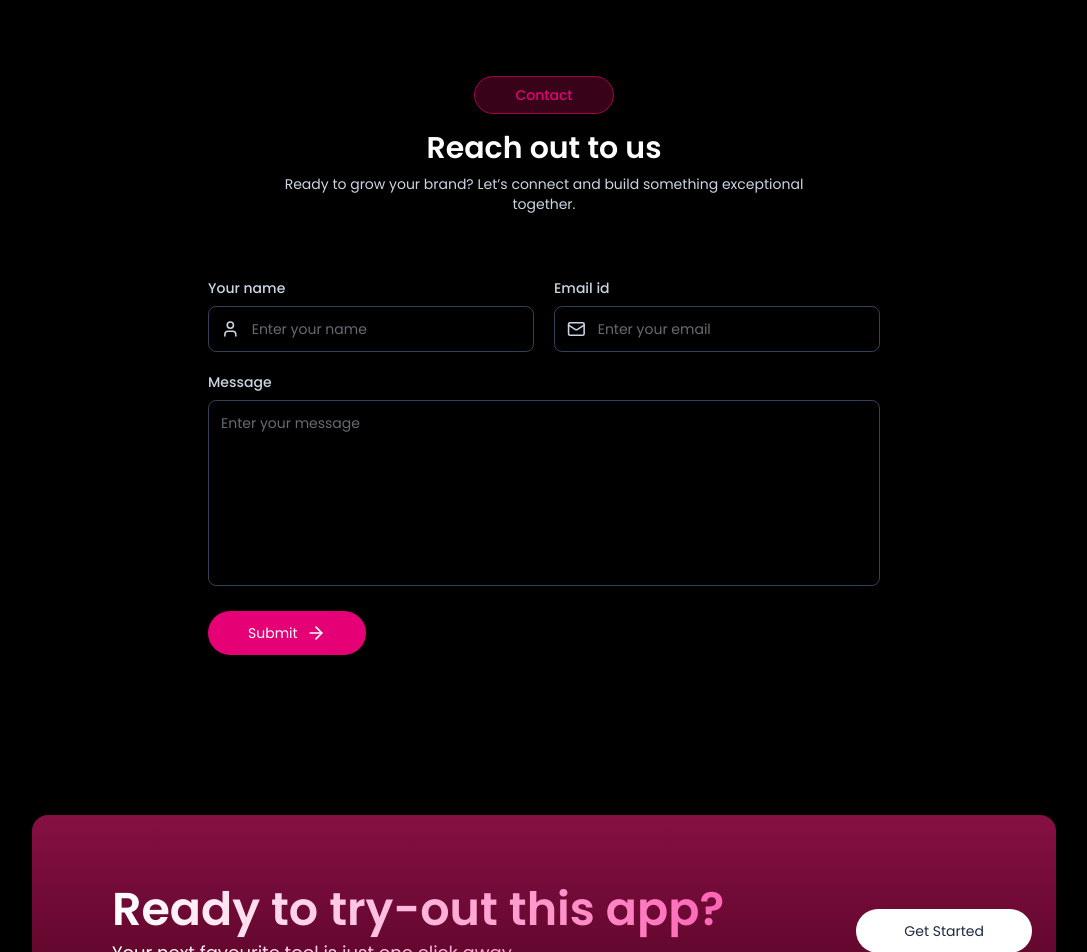
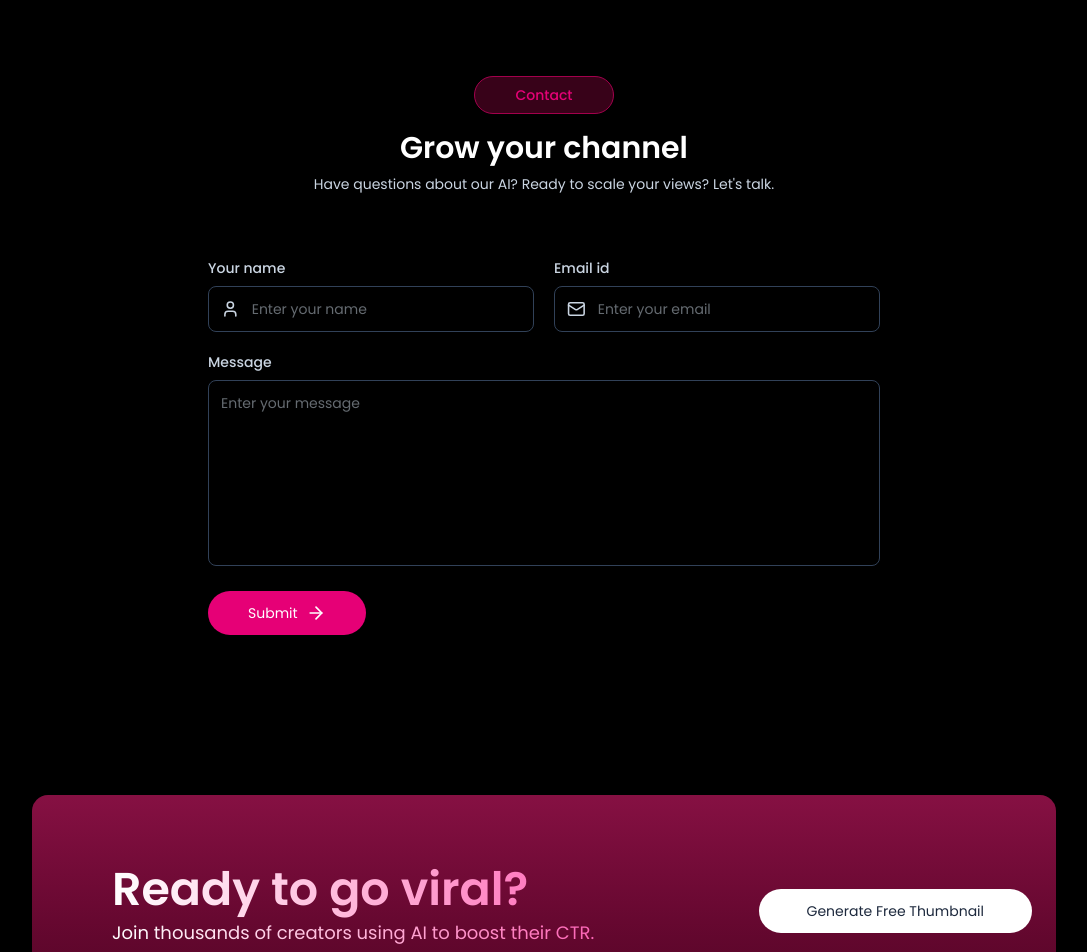
Before and after one commit to ishapanchal07/Thumbnail-Generator, a React (Vite) app in the folder client/: page / in a window 1280 px wide. Shown: the part 4020-4972 px from the top of the page, without its empty margins (96-1183 px from the left). Built offline with nearby package versions, Linux system fonts and the light colour scheme.

Commit message:
pricing changing

```diff
--- a/client/src/sections/CTASection.tsx
+++ b/client/src/sections/CTASection.tsx
@@ -1,7 +1,11 @@
 'use client'
 import { motion } from "motion/react";
+import { useNavigate } from "react-router-dom";
 
 export default function CTASection() {
+
+    const navigate = useNavigate()
+
     return (
         <motion.div className="max-w-5xl py-16 mt-40 md:pl-20 md:w-full max-md:mx-4 md:mx-auto flex flex-col md:flex-row max-md:gap-6 items-center justify-between text-left bg-linear-to-b from-pink-900 to-pink-950 rounded-2xl p-6 text-white"
             initial={{ y: 150, opacity: 0 }}
@@ -16,7 +20,7 @@
                     viewport={{ once: true }}
                     transition={{ type: "spring", stiffness: 280, damping: 70, mass: 1 }}
                 >
-                    Ready to try-out this app?
+                    Ready to go viral?
                 </motion.h1>
                 <motion.p className="bg-linear-to-r from-white to-pink-400 text-transparent bg-clip-text text-lg"
                     initial={{ y: 80, opacity: 0 }}
@@ -24,16 +28,16 @@
                     viewport={{ once: true }}
                     transition={{ type: "spring", stiffness: 200, damping: 70, mass: 1 }}
                 >
-                    Your next favourite tool is just one click away.
+                    Join thousands of creators using AI to boost their CTR.
                 </motion.p>
             </div>
-            <motion.button className="px-12 py-3 text-slate-800 bg-white hover:bg-slate-200 rounded-full text-sm mt-4"
+            <motion.button onClick={()=> navigate('/generate')} className="px-12 py-3 text-slate-800 bg-white hover:bg-slate-200 rounded-full text-sm mt-4"
                 initial={{ y: 80, opacity: 0 }}
                 whileInView={{ y: 0, opacity: 1 }}
                 viewport={{ once: true }}
                 transition={{ type: "spring", stiffness: 280, damping: 70, mass: 1 }}
             >
-                Get Started
+                Generate Free Thumbnail
             </motion.button>
         </motion.div>
     );
--- a/client/src/sections/ContactSection.tsx
+++ b/client/src/sections/ContactSection.tsx
@@ -6,7 +6,7 @@
 export default function ContactSection() {
     return (
         <div className="px-4 md:px-16 lg:px-24 xl:px-32">
-            <SectionTitle text1="Contact" text2="Reach out to us" text3="Ready to grow your brand? Let’s connect and build something exceptional together." />
+            <SectionTitle text1="Contact" text2="Grow your channel" text3="Have questions about our AI? Ready to scale your views? Let's talk." />
             <form onSubmit={(e) => e.preventDefault()} className='grid sm:grid-cols-2 gap-3 sm:gap-5 max-w-2xl mx-auto text-slate-300 mt-16 w-full' >
                 <motion.div
                     initial={{ y: 150, opacity: 0 }}
```
